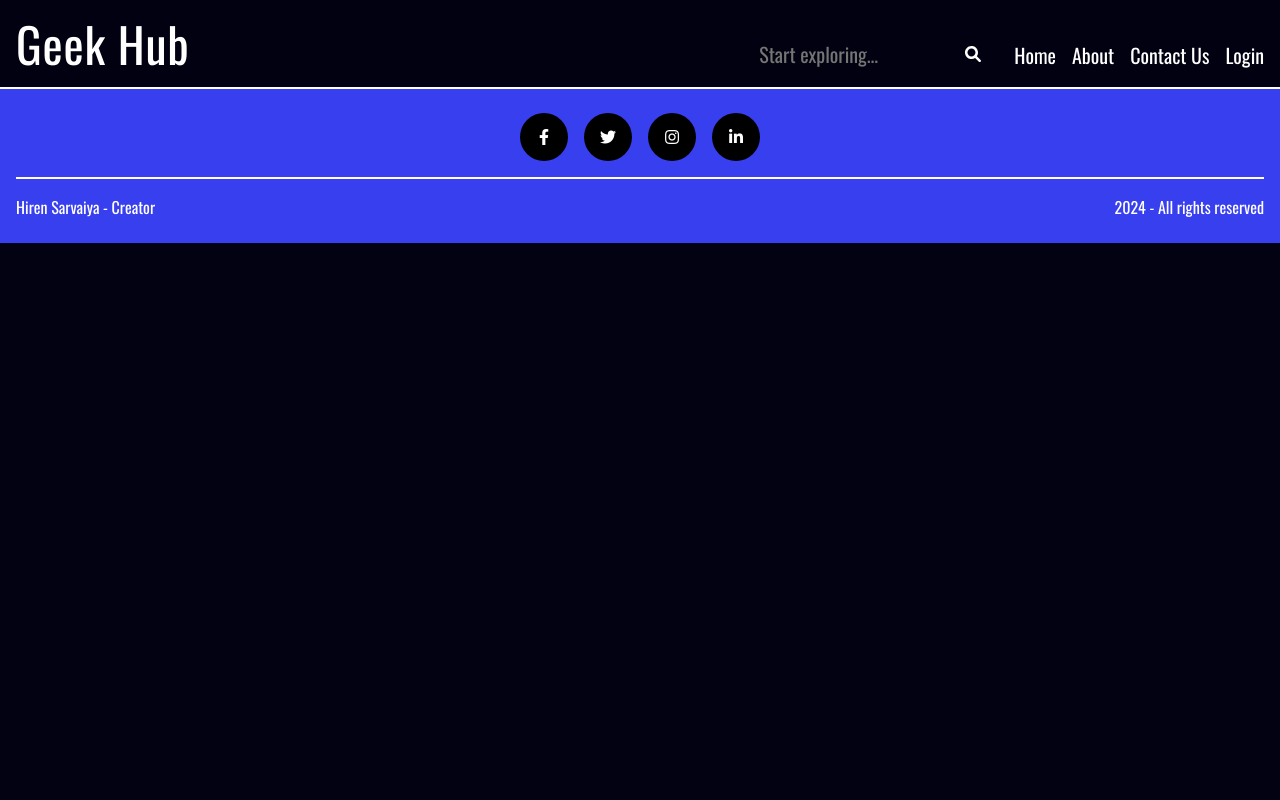
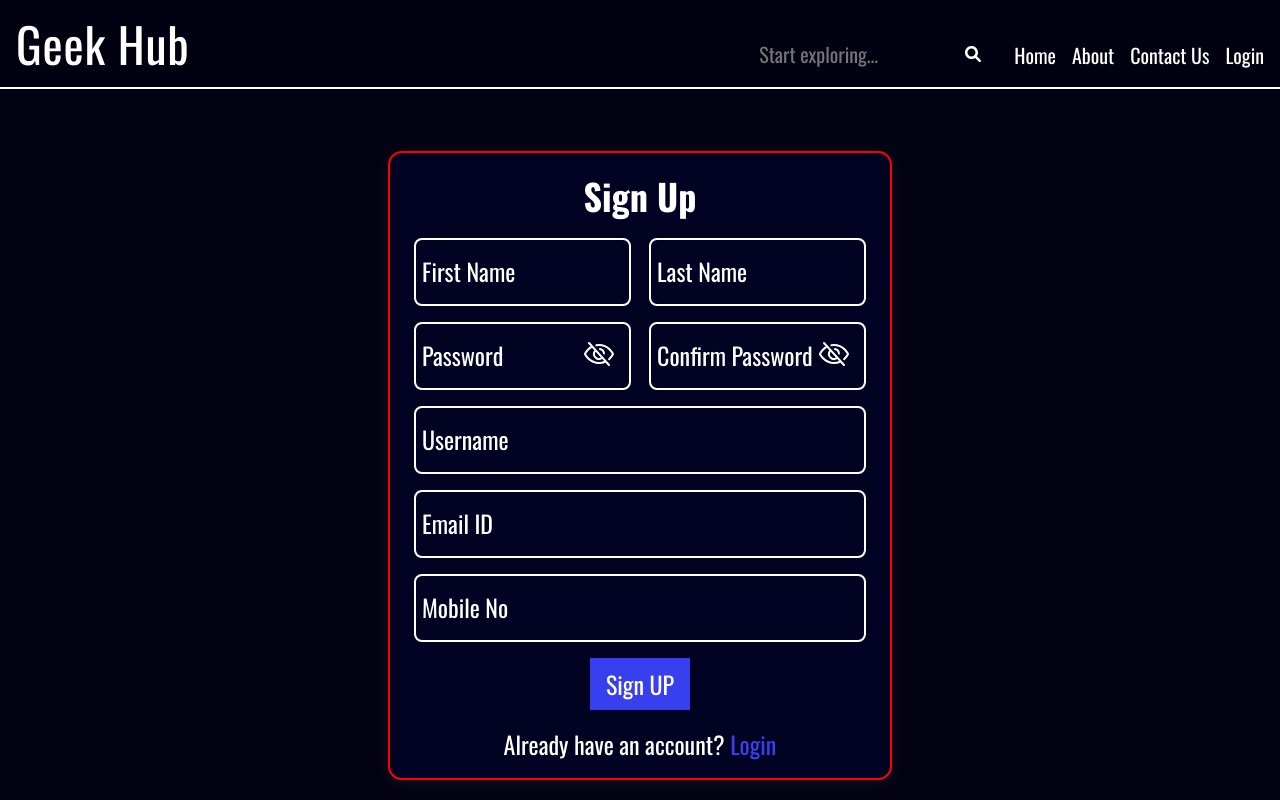
Before and after one commit to Hiren-Sarvaiya/Geek-Hub, a React (Vite) app: page /signup in a window 1280 px wide. Shown: the top 800 px of the page. Built offline with nearby package versions, Linux system fonts and the light colour scheme.

Commit message:
Designed Sign UP page

```diff
--- a/src/assets/css/Login.css
+++ b/src/assets/css/Login.css
@@ -82,17 +82,6 @@
   padding-top: 1.25rem;
 }
 
-.passwordContainer .img {
-  position: absolute;
-  height: 2.5rem;
-  width: 2.5rem;
-  top: 7px;
-  right: 6px;
-  padding-top: 10px;
-  padding-right: 10px;
-  background-color: transparent;
-}
-
 .passwordContainer input {
   width: 85%;
   background-color: transparent;
@@ -100,33 +89,3 @@
   outline: none;
   color: white;
 }
-
-.submit-btn {
-  all: unset;
-  background-color: #383FEF;
-  padding: .5rem 1rem;
-  transition: 250ms;
-}
-
-.submit-btn:hover {
-  background-color: #5c61ff;
-  border-radius: .5rem;
-}
-
-.submit-btn:active {
-  background-color: #383FEF;
-}
-
-.link {
-  all: unset;
-  color: #383FEF;
-  transition: 250ms;
-}
-
-.link:hover {
-  color: #5c61ff;
-}
-
-.link:active {
-  color: #383FEF;
-}
--- a/src/assets/css/SignUp.css
+++ b/src/assets/css/SignUp.css
@@ -1,3 +1,110 @@
-.container1 {
-  padding: 1rem;
+.signupContainer {
+  padding: 4rem 0;
+  font-size: 1.5rem;
 }
+
+.signupContainer form {
+  background-color: #020223;
+  outline: 2px solid red;
+  width: 500px;
+  z-index: 10;
+  border-radius: .75rem;
+  gap: 1rem;
+  padding: 1rem 1.5rem;
+  box-shadow: 0 2px 2px #ffffff1a, 0 2px 16px #ffffff1a;
+}
+
+.fnameContainer,
+.lnameContainer,
+.passwordContainer4,
+.passwordContainer6 {
+  width: 48%;
+}
+
+.signupContainer form input:not([type=submit]) {
+  width: 100%;
+  font-size: 1.5rem;
+  background-color: transparent;
+  padding: 1.75rem .5rem .5rem .5rem;
+  border: 2px solid white;
+  border-radius: .5rem;
+  color: white;
+  transition: 250ms;
+}
+
+.passwordContainer5,
+.passwordContainer7 {
+  border: 2px solid white;
+  border-radius: .5rem;
+}
+
+#pass1,
+#pass2,
+#pass1:focus,
+#pass2:focus {
+  border: none;
+  outline: none;
+  width: 80%;
+}
+
+.outlineGreen:focus,
+.passwordContainer5:focus-within,
+.passwordContainer7:focus-within {
+  outline: none;
+  border: 2px solid #00ff00 !important;
+}
+
+.fnameContainer,
+.lnameContainer,
+.passwordContainer4,
+.passwordContainer6,
+.usernameContainer2,
+.emailContainer,
+.mobNoContainer {
+  position: relative;
+}
+
+.fnameContainer label,
+.lnameContainer label,
+.passwordContainer4 label,
+.passwordContainer6 label,
+.usernameContainer2 label,
+.emailContainer label,
+.mobNoContainer label {
+  position: absolute;
+  top: 48%;
+  transform: translateY(-50%);
+  left: .5rem;
+  pointer-events: none;
+  transition: 250ms;
+}
+
+.fnameContainer:focus-within label,
+.lnameContainer:focus-within label,
+.passwordContainer4:focus-within label,
+.passwordContainer6:focus-within label,
+.usernameContainer2:focus-within label,
+.emailContainer:focus-within label,
+.mobNoContainer:focus-within label,
+.inputActive {
+  top: 1rem !important;
+  font-size: 1rem;
+}
+
+.usernameContainer2,
+.emailContainer,
+.mobNoContainer {
+  width: 100%;
+}
+
+/* Chrome, Safari, Edge */
+input[type="number"]::-webkit-outer-spin-button,
+input[type="number"]::-webkit-inner-spin-button {
+  -webkit-appearance: none;
+  margin: 0;
+}
+
+/* Firefox */
+input[type="number"] {
+  -moz-appearance: textfield;
+}
--- a/src/index.css
+++ b/src/index.css
@@ -40,3 +40,49 @@ body {
 .cur-p {
   cursor: pointer;
 }
+
+label {
+  user-select: none;
+}
+
+.passImg {
+  position: absolute;
+  height: 2rem;
+  width: 2rem;
+  top: 1rem;
+  right: 1rem;
+  background-color: transparent;
+}
+
+.submit-btns {
+  border: none;
+  color: white;
+  font-family: Oswald, sans-serif;
+  background-color: #383FEF;
+  padding: .5rem 1rem;
+  transition: 250ms;
+  font-size: 1.5rem;
+}
+
+.submit-btns:hover {
+  background-color: #5c61ff;
+  border-radius: .5rem;
+}
+
+.submit-btns:active {
+  background-color: #383FEF;
+}
+
+.links {
+  text-decoration: none;
+  color: #383FEF;
+  transition: 250ms;
+}
+
+.links:hover {
+  color: #5c61ff;
+}
+
+.links:active {
+  color: #383FEF;
+}
--- a/src/pages/Login.jsx
+++ b/src/pages/Login.jsx
@@ -11,7 +11,7 @@ const Login = () => {
 
   const togglShowPassword = () => {
     setShowPassword(!showPassword)
-    if (showPassword) {
+    if (!showPassword) {
       passwordInput.current.type = "text"
     } else {
       passwordInput.current.type = "password"
@@ -34,12 +34,12 @@ const Login = () => {
               <input type="password" id="password" value={password} onChange={(e) => setPassword(e.target.value)} ref={passwordInput} />
             </div>
             {showPassword ?
-              <PiEye className="img cur-p" onClick={togglShowPassword} /> :
-              <PiEyeSlash className="img cur-p" onClick={togglShowPassword} />
+              <PiEye className="passImg cur-p" onClick={togglShowPassword} /> :
+              <PiEyeSlash className="passImg cur-p" onClick={togglShowPassword} />
             }
           </div>
-          <input className="submit-btn cur-p" type="submit" value="Log In" />
-          <div>Don't have an account? <NavLink className="link cur-p" to="/signup">Sign Up</NavLink></div>
+          <input className="submit-btns cur-p" type="submit" value="Log In" />
+          <div>Don't have an account? <NavLink className="links cur-p" to="/signup">Sign Up</NavLink></div>
         </form>
       </div>
     </section>
--- a/src/pages/SignUp.jsx
+++ b/src/pages/SignUp.jsx
@@ -1,10 +1,90 @@
-import React from "react"
+import React, { useState, useRef } from "react"
 import "../assets/css/SignUp.css"
+import { PiEye, PiEyeSlash } from "react-icons/pi"
+import { NavLink } from "react-router-dom"
 
 const SignUp = () => {
+  const [fname, setFname] = useState("")
+  const [lname, setLname] = useState("")
+  const [pass1, setPass1] = useState("")
+  const [pass2, setPass2] = useState("")
+  const [showPass1, setShowPass1] = useState(false)
+  const [showPass2, setShowPass2] = useState(false)
+  const pass1Input = useRef()
+  const pass2Input = useRef()
+  const [username, setUsername] = useState("")
+  const [email, setEmail] = useState("")
+  const [mobNo, setMobNo] = useState("")
+
+  const togglShowPass1 = () => {
+    setShowPass1(!showPass1)
+    if (!showPass1) {
+      pass1Input.current.type = "text"
+    } else {
+      pass1Input.current.type = "password"
+    }
+  }
+
+  const togglShowPass2 = () => {
+    setShowPass2(!showPass2)
+    if (!showPass2) {
+      pass2Input.current.type = "text"
+    } else {
+      pass2Input.current.type = "password"
+    }
+  }
+
   return (
     <section className="signupContainer flex justify-center">
-
+      <form className="flex justify-center items-center flex-col">
+        <h1>Sign Up</h1>
+        <div className="nameContainer flex justify-between">
+          <div className="fnameContainer">
+            <label htmlFor="fname" className={fname ? "inputActive" : ""}>First Name</label>
+            <input className="outlineGreen" type="text" id="fname" value={fname} onChange={(e) => setFname(e.target.value)} />
+          </div>
+          <div className="lnameContainer">
+            <label htmlFor="fname" className={lname ? "inputActive" : ""}>Last Name</label>
+            <input className="outlineGreen" type="text" id="fname" value={lname} onChange={(e) => setLname(e.target.value)} />
+          </div>
+        </div>
+        <div className="passwordContainer3 flex justify-between">
+          <div className="passwordContainer4">
+            <div className="passwordContainer5">
+              <label htmlFor="pass1" className={pass1 ? "inputActive" : ""}>Password</label>
+              <input type="password" id="pass1" value={pass1} onChange={(e) => setPass1(e.target.value)} ref={pass1Input} />
+            </div>
+            {showPass1 ?
+              <PiEye className="passImg cur-p" onClick={togglShowPass1} /> :
+              <PiEyeSlash className="passImg cur-p" onClick={togglShowPass1} />
+            }
+          </div>
+          <div className="passwordContainer6">
+            <div className="passwordContainer7">
+              <label htmlFor="pass2" className={pass2 ? "inputActive" : ""}>Confirm Password</label>
+              <input type="password" id="pass2" value={pass2} onChange={(e) => setPass2(e.target.value)} ref={pass2Input} />
+            </div>
+            {showPass2 ?
+              <PiEye className="passImg cur-p" onClick={togglShowPass2} /> :
+              <PiEyeSlash className="passImg cur-p" onClick={togglShowPass2} />
+            }
+          </div>
+        </div>
+        <div className="usernameContainer2">
+          <label htmlFor="username" className={username ? "inputActive" : ""}>Username</label>
+          <input className="outlineGreen" type="text" id="username" value={username} onChange={(e) => setUsername(e.target.value)} />
+        </div>
+        <div className="emailContainer">
+          <label htmlFor="email" className={email ? "inputActive" : ""}>Email ID</label>
+          <input className="outlineGreen" type="email" id="email" value={email} onChange={(e) => setEmail(e.target.value)} />
+        </div>
+        <div className="mobNoContainer">
+          <label htmlFor="mobNo" className={mobNo ? "inputActive" : ""}>Mobile No</label>
+          <input className="outlineGreen" type="number" id="mobNo" value={mobNo} onChange={(e) => setMobNo(e.target.value)} />
+        </div>
+        <input id="submit" className="submit-btns cur-p" type="submit" value="Sign UP" />
+        <div>Already have an account? <NavLink className="links cur-p" to="/login">Login</NavLink></div>
+      </form>
     </section>
   )
 }
```
